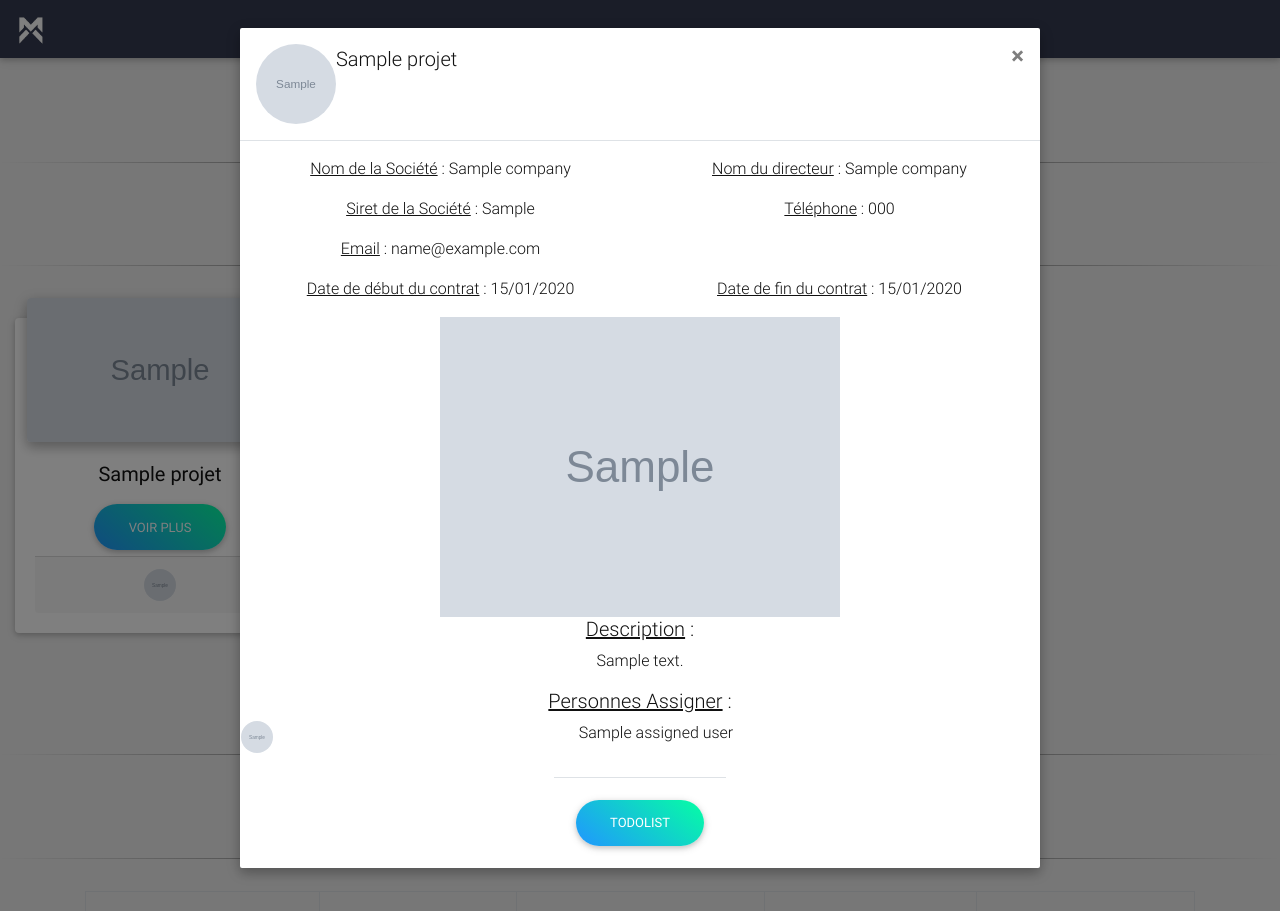
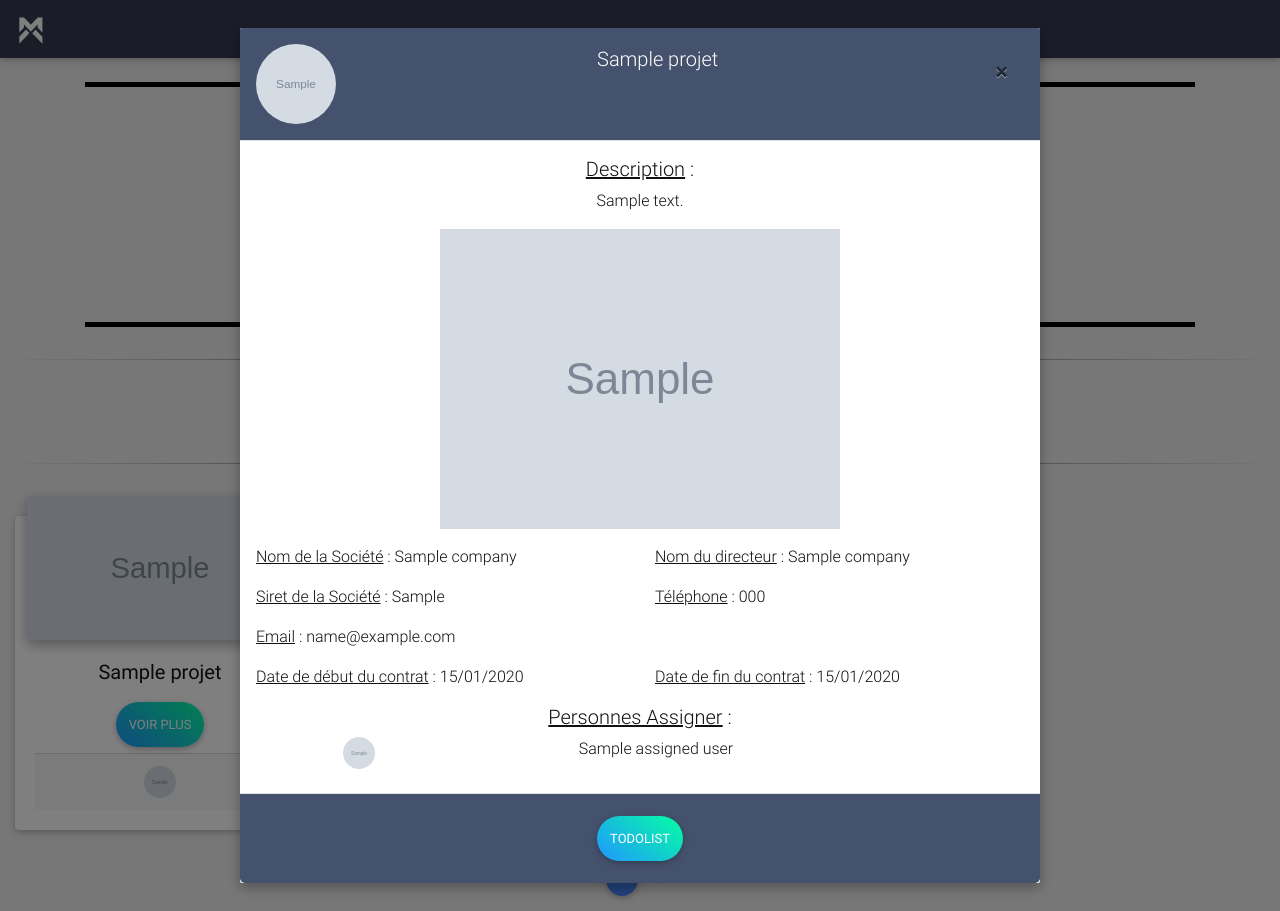
Before and after one commit to axeltaine/Porjet_chef, a Symfony app: template templates/test/accueil.html.twig in a window 1280 px wide, after a click on "VOIR PLUS". Run offline with Twig, Linux system fonts and the light colour scheme; the template is opened without the code that fills it: most values are stand-ins (such as "Sample title", 1, 10 or a date in 2020); grey boxes marked "Sample" are stand-in pictures; form fields are guessed from the names that the template uses; some libraries are stand-ins or nearby versions.

Commit message:
frontloader

```diff
--- a/public/css/accueil.css
+++ b/public/css/accueil.css
@@ -1,3 +1,13 @@
+#mdb-preloader.loaded {
+  opacity: 0;
+  transition: .3s ease-in 1s;
+  z-index: 0;
+}
+#mdb-preloader {
+  background-color: #353b50;
+
+}
+
 .card-img-top {
   max-height: 9em;
 }
@@ -23,7 +33,6 @@
 }
 
 
-
 ::placeholder {
   color: black;
   opacity: 1;
@@ -35,3 +44,41 @@
 select{
   display: block !important;
 }
+
+
+h1 {
+  width: auto;
+  padding: 6vw;
+
+  font-size: 6vw;
+  font-weight: 300;
+  text-align: center;
+
+	opacity: 1;
+	transform: scale(1);
+  transition: transform 0.8s ease, opacity 1.6s ease;
+  user-select: none;
+}
+b { font-weight: 700; }
+
+h1:before, h1:after {
+	height: 0.4vw;
+	width: 100%;
+	content: "";
+	background: black;
+	display: block;
+	position: absolute;
+	transition: width 0.8s ease;
+	transition-delay: 0.8s;
+}
+h1:before { top: 0; left: 0; }
+h1:after  { bottom: 0; right: 0; }
+
+.loading h1 {
+	transform: scale(4);
+	opacity: 0;
+  transition: all 0s;
+}
+.loading h1:before, .loading h1:after {
+	width: 0;
+}
--- a/public/css/login.css
+++ b/public/css/login.css
@@ -5,8 +5,9 @@
   background: linear-gradient(#01c1f3, #01f39d);
 
 }
+
 .global {
-  min-height: calc(90vh - .6em);
+  min-height: calc(90vh - .4em);
   text-align: center;
   padding-top: 10em;
 }
--- a/public/css/main.css
+++ b/public/css/main.css
@@ -85,6 +85,10 @@
   background-color: #eee;
   color: #111;
 }
+body.light-mode .modal-title{
+
+  color: white;
+}
 
 body.dark-mode a {
   color: #FDF5E8 !important;
@@ -104,3 +108,7 @@
     margin-top: 2rem;
     margin-bottom: 2rem;
   }
+
+  .btn {
+    padding: 1em;
+  }
--- a/templates/test/accueil.html.twig
+++ b/templates/test/accueil.html.twig
@@ -4,6 +4,11 @@
 <link rel="stylesheet" href="/css/accueil.css">
 {% endblock %}
 {% block body %}
+<div id="mdb-preloader" class="flex-center">
+  <div class="preloader-wrapper active">
+    <img src="../img/logo_transpa.png" alt="logo" id="logo">
+  </div>
+</div>
 <header>
   {# START NAVBAR #}
   <nav class="navbar navbar-expand-lg ">
@@ -183,10 +188,10 @@
 {# END MODAL CREATE PROJET AND COMPANY #}
 </header>
 
-<main class="global">
+<main id="main" class="global loading">
 <br>
 <div class="container">
-    <h1 id="home">Maitrise<strong>Web</strong></h1>
+    <h1>Maitrise <b>Web</b></h1>
   </div>
   <hr>
   <div class="container">
@@ -226,50 +231,52 @@
         aria-labelledby="exampleModalLabel" aria-hidden="true">
         <div class="modal-dialog modal-lg" role="document">
           <div class="modal-content">
-            <div class="modal-header">
+            <div class="modal-header mdb-color">
                   <img src="../img/{{projet.logoProjet}}" style="width: 5em; height: 5em; border-radius: 50%;">
                   <h5 class="modal-title" id="exampleModalLabel">{{ projet.nameProjet}}</h5>
-                <button type="button" class="close" data-dismiss="modal" aria-label="Close">
+                <button type="button" class="close" data-dismiss="modal" aria-label="Close" style="margin: 0 0 0 0;">
                   <span aria-hidden="true">&times;</span>
                 </button>
               </div>
             <div class="modal-body" id="{{ projet.Id}}">
+             <h5> <u>Description</u> : </h5>
+              <p>{{ projet.descProjet}}</p>
+            <img src="../img/{{projet.imgProjet}}" style="max-width: 40em; max-height: 40em; padding-bottom: 1em;">
+
               <div class="row">
                 <div class="col">
-                  <p><u>Nom de la Société</u> : {{ company.NameCompany }}</p>
+                  <p style="text-align: start;"><u>Nom de la Société</u> : {{ company.NameCompany }}</p>
                 </div>
                 <div class="col">
-                  <p><u>Nom du directeur</u> : {{ company.NameDirector }}</p>
+                  <p style="text-align: start;"><u>Nom du directeur</u> : {{ company.NameDirector }}</p>
                 </div>
               </div>
               <div class="row">
                 <div class="col">
-                  <p><u>Siret de la Société</u> : {{ company.SiretCompany }}</p>
+                  <p style="text-align: start;"><u>Siret de la Société</u> : {{ company.SiretCompany }}</p>
                 </div>
                 <div class="col">
-                  <p><u>Téléphone</u> : {{ company.PhoneCompany }}</p>
+                  <p style="text-align: start;"><u>Téléphone</u> : {{ company.PhoneCompany }}</p>
                 </div>
               </div>
               <div class="row">
                 <div class="col">
-                  <p><u>Email</u> : {{ company.EmailCompany }}</p>
+                  <p style="text-align: start;"><u>Email</u> : {{ company.EmailCompany }}</p>
                 </div>
                 <div class="col">
                 </div>
               </div>
               <div class="row">
                 <div class="col">
-                  <p><u>Date de début du contrat</u> : {{ projet.dateStart|date('d/m/Y')}}</p>
+                  <p style="text-align: start;"><u>Date de début du contrat</u> : {{ projet.dateStart|date('d/m/Y')}}</p>
                 </div>
                 <div class="col">
-                  <p><u>Date de fin du contrat</u> : {{ projet.dateEnd|date('d/m/Y')}}</p>
+                  <p style="text-align: start;"><u>Date de fin du contrat</u> : {{ projet.dateEnd|date('d/m/Y')}}</p>
                 </div>
               </div>
-              <img src="../img/{{projet.imgProjet}}" style="max-width: 40em; max-height: 40em;">
-              <h5> <u>Description</u> : </h5>
-              <p>{{ projet.descProjet}}</p>
+
               <h5> <u>Personnes Assigner</u> : </h5>
-              <div class="row justify-content-between">
+              <div class="row justify-content-around">
 
                 {% for user in projet.assignedUsers %}
                 <img src="../img/{{user.avatar}}" class="card-img-top avatar-mini" alt="#">
@@ -280,8 +287,8 @@
               <div clas="col-4">
                 <div class="input-group mb-3">
                 {% if app.user and is_granted('ROLE_ADMIN') %}
-                  <select class="browser-default custom-select" id="inputGroupSelect01">
-                    <option selected disabled value="-1">Assigner développeur</option>
+                  <select class="browser-default custom-select btn-rounded" id="inputGroupSelect01">
+                    <option selected disabled value="-1">Ajouter Dev.</option>
                     {% for user in users %}
                     <option value="{{user.id}}">{{user.id}}-{{user.UserName}}</option>
                     {% endfor %}
@@ -300,7 +307,7 @@
 
             </div>
 
-            <div class="modal-footer" style="align-self: center;">
+            <div class="modal-footer mdb-color" style="place-content: center;">
               <a href="{{ path('todolist', {'id':projet.id}) }}" class="btn btn-rounded aqua-gradient">todolist</a>
               {% if app.user and is_granted('ROLE_ADMIN') %}
               <a href="{{ path('edit', {'id':projet.id}) }}" class="btn btn-rounded aqua-gradient">Edit projet</a>
@@ -370,9 +377,20 @@
 {% endblock %}
 {% block javascripts %}
 <script>
+$(window).on('load', function() {
+  $('#mdb-preloader').addClass('loaded');
+  });
+
  $('.datepicker').pickadate({
    formatSubmit: 'yyyy-mm-dd',
  });
+ function init() {
+  main.classList.add("loading");
+  setTimeout(function() { main.classList.remove("loading"); }, 1800);
+}
+window.onload = function() {
+	init();
+};
 </script>
 
 <script src="/js/assign.js"></script>
```
